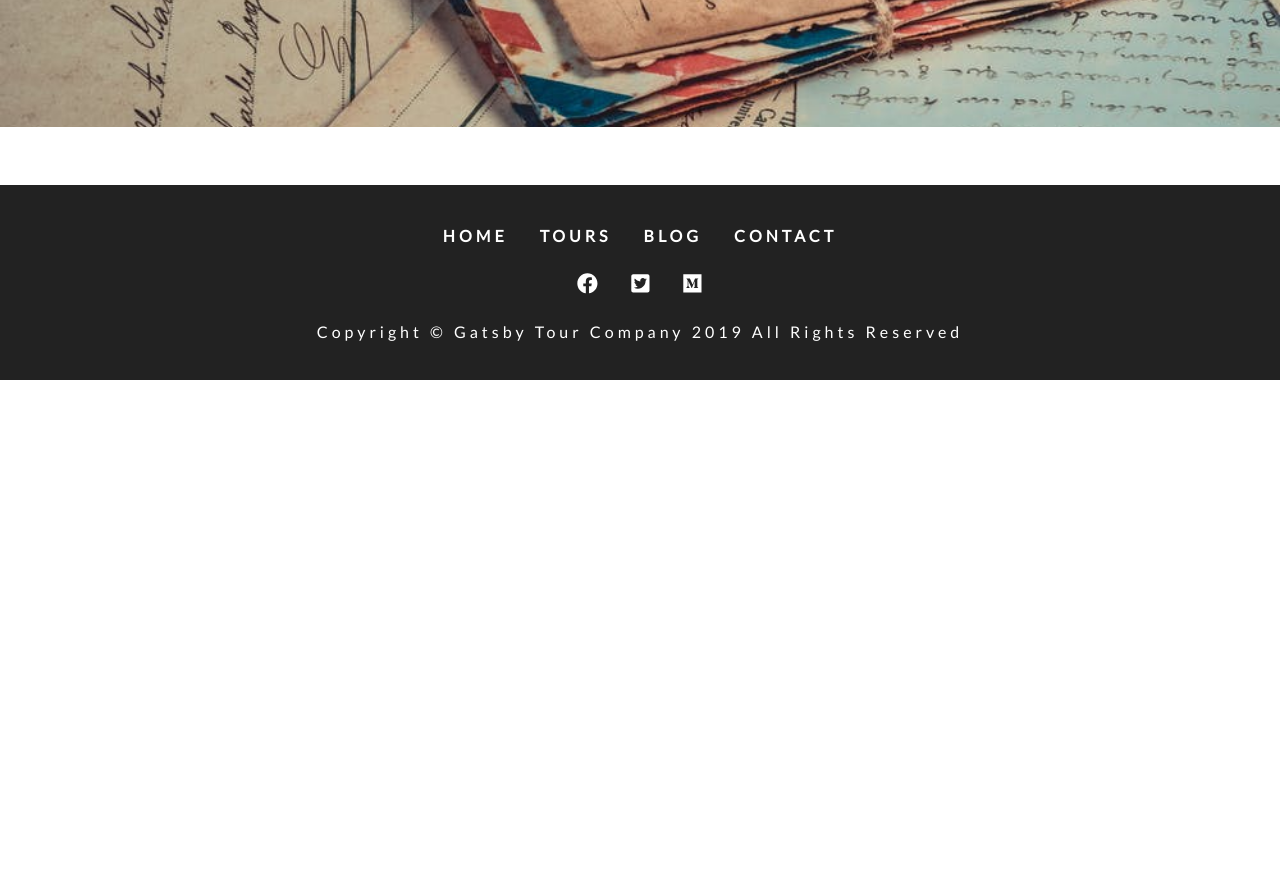
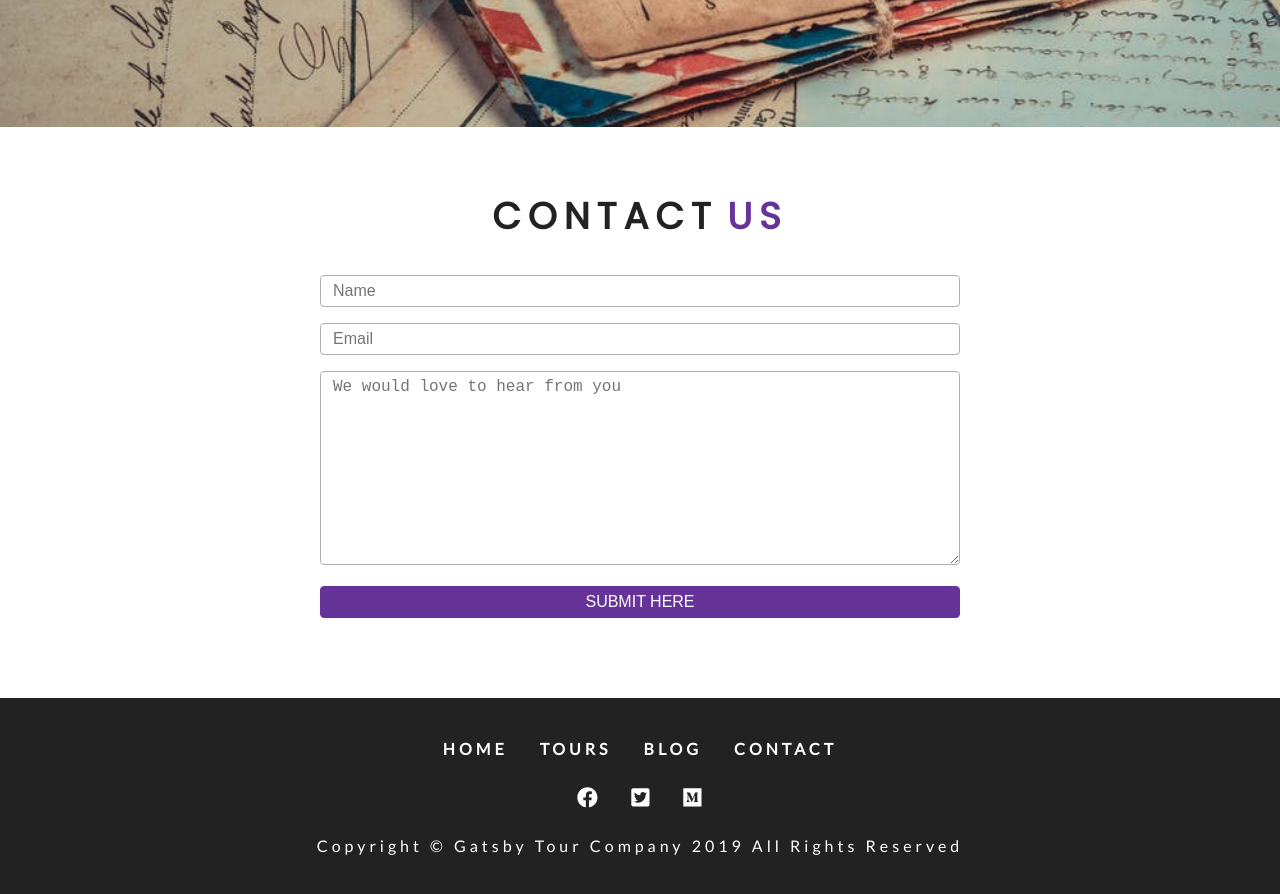
Before and after one commit to ReidCampbell/Gatsby-Tours, a Gatsby site: page /contact in a window 1280 px wide. Shown: the part 420-1314 px from the top of the page. Before the commit the page ends 800 px from the top, so only its background shows below. Built offline with nearby package versions, Linux system fonts and the light colour scheme; Gatsby itself is replaced by a stand-in of ours.

Commit message:
added contact form and hooked up to Formspree

```diff
--- /dev/null
+++ b/src/components/Contact/Contact.js
@@ -0,0 +1,55 @@
+import React from "react"
+import Title from "../Title"
+import styles from "../../css/contact.module.css"
+
+const Contact = () => {
+  return (
+    <section className={styles.contact}>
+      <Title title="contact" subtitle="us" />
+      <div className={styles.center}>
+        <form
+          action="https://formspree.io/reidscottcampbell@gmail.com"
+          method="POST"
+          className={styles.form}
+        >
+          <div>
+            <input
+              type="text"
+              name="name"
+              id="name"
+              className={styles.formControl}
+              placeholder="Name"
+            />
+          </div>
+          <div>
+            <input
+              type="email"
+              name="email"
+              id="email"
+              className={styles.formControl}
+              placeholder="Email"
+            />
+          </div>
+          <div>
+            <textarea
+              name="message"
+              id="message"
+              rows="10"
+              className={styles.formControl}
+              placeholder="We would love to hear from you"
+            />
+          </div>
+          <div>
+            <input
+              type="submit"
+              value="submit here"
+              className={styles.submit}
+            />
+          </div>
+        </form>
+      </div>
+    </section>
+  )
+}
+
+export default Contact
--- a/src/css/contact.module.css
+++ b/src/css/contact.module.css
@@ -29,7 +29,7 @@ label {
   background-color: var(--primaryColor);
   border-color: var(--primaryColor);
   text-transform: uppercase;
-  color: var(--mainBlack);
+  color: var(--mainWhite);
   transition: var(--mainTransition);
   cursor: pointer;
 }
--- a/src/pages/404.js
+++ b/src/pages/404.js
@@ -1,7 +1,7 @@
 import React from "react"
 import Layout from "../components/Layout"
 import styles from "../css/error.module.css"
-import { Link } from "gatsby"
+import AniLink from "gatsby-plugin-transition-link/AniLink"
 
 import Banner from "../components/Banner"
 
@@ -10,9 +10,16 @@ const PageNotFound = () => {
     <Layout>
       <header className={styles.error}>
         <Banner title="oops it's a dead end">
-          <Link to="/" className="btn-white">
+          <AniLink
+            cover
+            direction="right"
+            duration={1}
+            bg="#663399"
+            to="/"
+            className="btn-white"
+          >
             back to home page
-          </Link>
+          </AniLink>
         </Banner>
       </header>
     </Layout>
--- a/src/pages/contact.js
+++ b/src/pages/contact.js
@@ -3,11 +3,13 @@ import { graphql } from "gatsby"
 
 import Layout from "../components/Layout"
 import StyledHero from "../components/StyledHero"
+import Contact from "../components/Contact/Contact"
 
 const contact = ({ data }) => {
   return (
     <Layout>
       <StyledHero img={data.contactBcg.childImageSharp.fluid} />
+      <Contact />
     </Layout>
   )
 }
```
